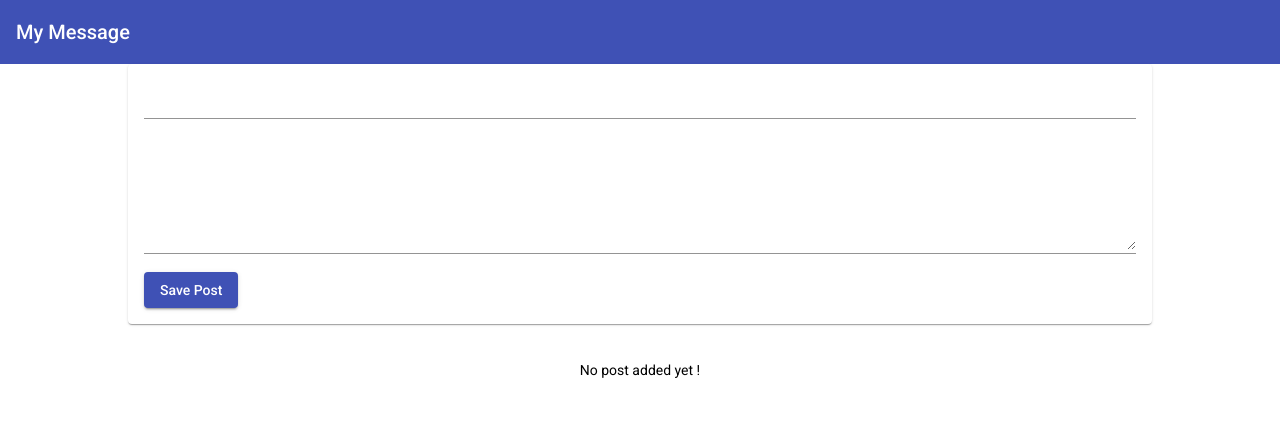
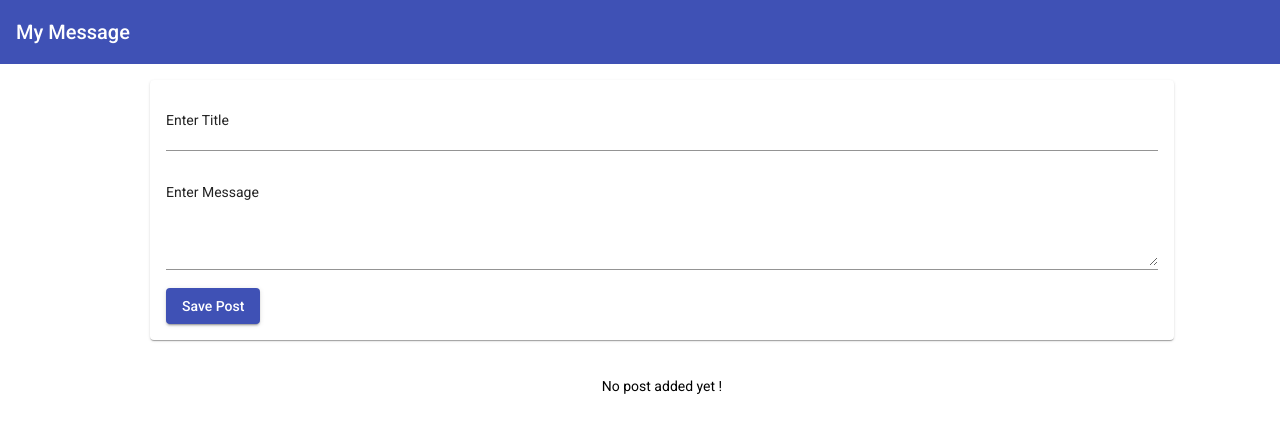
Before and after one commit to sachinthokal/App1, an Angular app: page / in a window 1280 px wide. Shown: the top 432 px of the page. Built offline with nearby package versions, Linux system fonts and the light colour scheme.

Commit message:
Done chanages

```diff
--- a/src/app/app.component.css
+++ b/src/app/app.component.css
@@ -1,5 +1,5 @@
 main{
+  width: 80%;
   margin-top: 16px;
-  width: 80%;
-  margin: auto;
+  margin-left: 150px;
 }
--- a/src/app/app.component.ts
+++ b/src/app/app.component.ts
@@ -1,12 +1,12 @@
+import { Post } from './posts/post-create/post-list/Post.Model';
 import { Component } from '@angular/core';
-
 @Component({
   selector: 'app-root',
   templateUrl: './app.component.html',
   styleUrls: ['./app.component.css'],
 })
 export class AppComponent {
-  storePost = [];
+  storePost : Post[] = [];
 
   onPostAdded(post) {
     this.storePost.push(post);
--- a/src/app/posts/post-create/post-create.component.html
+++ b/src/app/posts/post-create/post-create.component.html
@@ -1,9 +1,26 @@
 <mat-card>
-  <mat-form-field>
-    <input matInput type="text"  [(ngModel)]="enterTitle">
-  </mat-form-field>
-  <mat-form-field>
-    <textarea matInput rows="6" [(ngModel)]="enterContent"></textarea>
-  </mat-form-field>
-  <button mat-raised-button color="primary" (click)="onAddPost()">Save Post</button>
+  <form (submit)="onAddPost(postForm)" #postForm="ngForm">
+    <mat-form-field>
+      <label>Enter Title</label>
+      <input matInput
+      type="text"
+      name="title"
+      ngModel
+      required
+      #title="ngModel"
+      minlength="3"> <mat-error *ngIf="title.invalid">Please Enter Post Title with min length 3 characters</mat-error>
+    </mat-form-field>
+    <mat-form-field>
+      <label>Enter Message</label>
+      <textarea
+      matInput
+      rows="4"
+      name="content"
+      ngModel
+      #Message="ngModel"
+      required ></textarea>
+      <mat-error *ngIf="Message.invalid">Please Enter Post Message</mat-error>
+    </mat-form-field>
+    <button mat-raised-button color="primary" type="submit">Save Post</button>
+  </form>
 </mat-card>
--- a/src/app/posts/post-create/post-create.component.ts
+++ b/src/app/posts/post-create/post-create.component.ts
@@ -1,4 +1,6 @@
+import { Post } from './post-list/Post.Model';
 import { Component, EventEmitter, Output } from '@angular/core';
+import { NgForm } from '@angular/forms';
 
 @Component({
   selector: 'app-post-create',
@@ -11,10 +13,14 @@
 
   @Output() postCreated = new EventEmitter();
 
-  onAddPost() {
-    const post = {
-      title: this.enterTitle,
-      content: this.enterContent,
+  onAddPost(form : NgForm) {
+
+    if(form.invalid){
+      return;
+    }
+    const post : Post= {
+      title: form.value.title,
+      content: form.value.content,
     };
     this.postCreated.emit(post);
   }
--- /dev/null
+++ b/src/app/posts/post-create/post-list/Post.Model.ts
@@ -0,0 +1,4 @@
+export interface Post{
+title : string;
+content : string;
+}
--- a/src/app/posts/post-create/post-list/post-list.component.ts
+++ b/src/app/posts/post-create/post-list/post-list.component.ts
@@ -1,3 +1,4 @@
+import { Post } from './Post.Model';
 import { Component, Input } from "@angular/core";
 
 @Component({
@@ -11,5 +12,5 @@
   //   {title : "Second title", content : "Second content"},
   //   {title : "Third title", content : "Third content"},
   // ];
- @Input() posts=[];
+ @Input() posts : Post []=[];
 }
```
